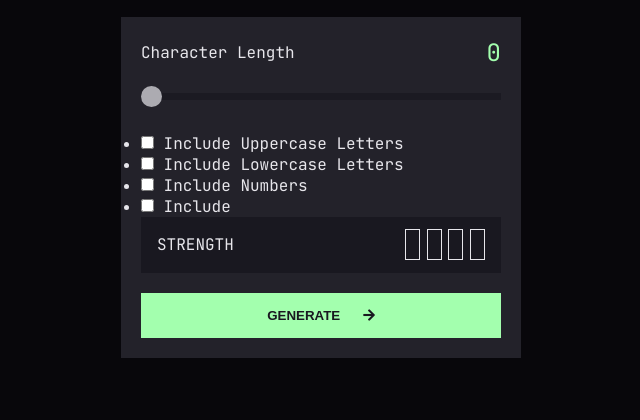
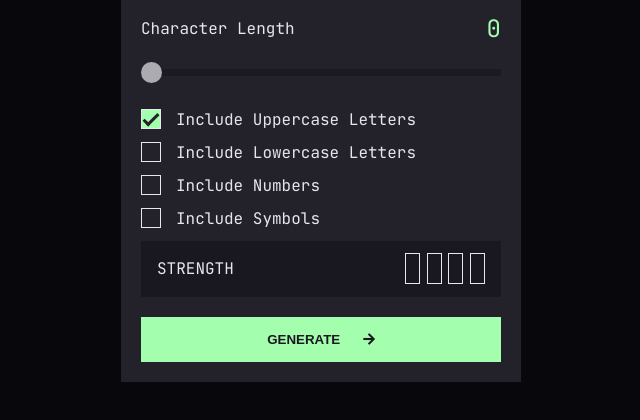
Before and after one commit to kinjames/password-generator, a plain HTML site: page index.html in a window 1280 px wide. Shown: the part 278-698 px from the top of the page, without its empty margins (319-959 px from the left). Drawn offline with Linux system fonts and the light colour scheme.

Commit message:
Add files via upload

```diff
--- a/index.html
+++ b/index.html
@@ -29,24 +29,29 @@
                 <input type="range" min="0" max="20" value="0" class="slider" id="myRange">
             </div>
 
-            <ul class="checkboxes-btn">
-                <li>
-                    <input type="checkbox" class="checkbox uppercase">
-                    <label for="uppercase">Include Uppercase Letters</label>
-                </li>
-                <li>
-                    <input type="checkbox" class="checkbox lowercase">
-                    <label for="lowercase">Include Lowercase Letters</label>
-                </li>
-                <li>
-                    <input type="checkbox" class="checkbox numbers">
-                    <label for="numbers">Include Numbers</label>
-                </li>
-                <li>
-                    <input type="checkbox" class="checkbox symbols">
-                    <label for="symbols">Include</label>
-                </li>
-            </ul>
+            <div class="containers">
+                <label class="containerss">Include Uppercase Letters
+                    <input type="checkbox" checked="checked" class="uppercase">
+                    <span class="checkmark"></span>
+                  </label>
+
+                  <label class="containerss">Include Lowercase Letters
+                    <input type="checkbox" class="lowercase">
+                    <span class="checkmark"></span>
+                  </label>
+
+                  <label class="containerss">Include Numbers
+                    <input type="checkbox" class="numbers">
+                    <span class="checkmark"></span>
+                  </label>
+
+                  <label class="containerss">Include Symbols
+                    <input type="checkbox" class="symbols">
+                    <span class="checkmark"></span>
+                  </label>
+            </div>
+
+
             <div class="strength-checker">
                 <p class="text">STRENGTH</p>
                 <div class="reps">
```
